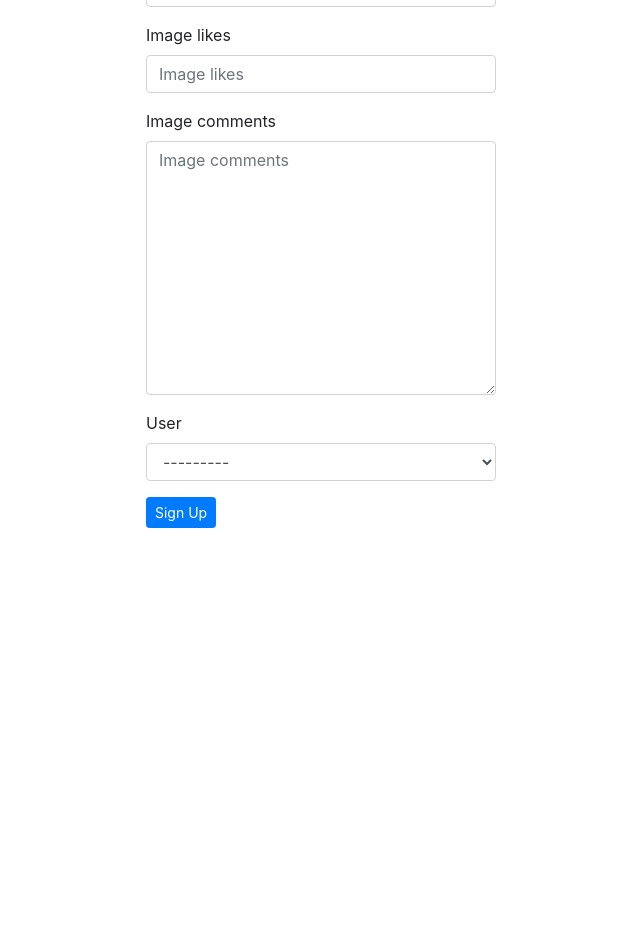
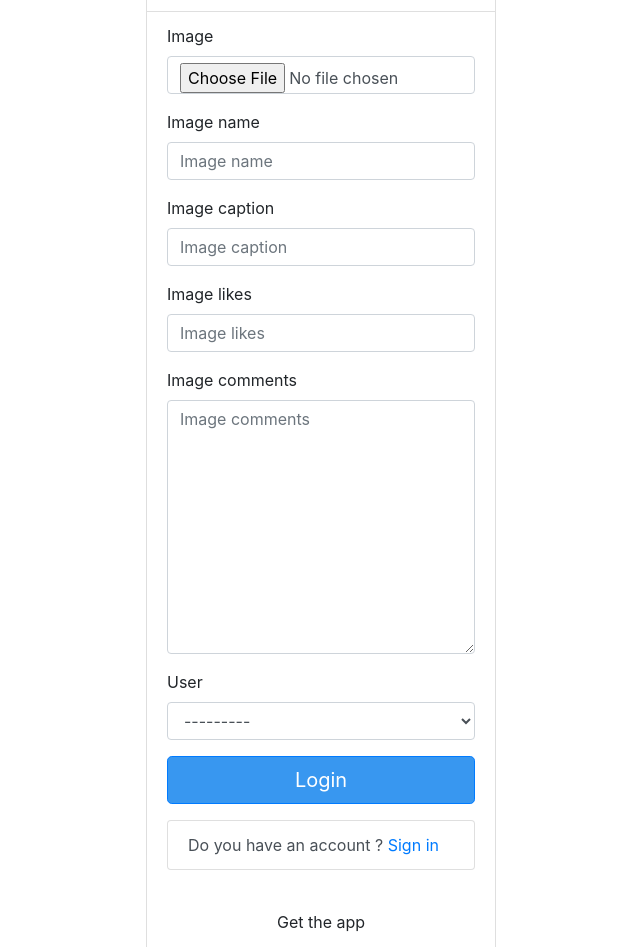
Before and after one commit to KabageMark/insta-clone, a Django app: template instapp/templates/registration/registration_form.html in a window 1280 px wide. Shown: the part 416-1363 px from the top of the page, without its empty margins (319-959 px from the left). Before the commit the page ends 944 px from the top, so only its background shows below. Run offline with Django 3.2, Linux system fonts and the light colour scheme; the template is opened without the code that fills it: values that come from a table or form of the project are taken from there, others are empty; some libraries are stand-ins or nearby versions.

Commit message:
login and registration page styled properly

```diff
--- a/instapp/templates/index.html
+++ b/instapp/templates/index.html
@@ -41,8 +41,8 @@
                                 {%csrf_token%}
 
                                 {% bootstrap_form like %}
-                                <button type='submit'>
-                                    <i class="fa fa-heart" type='submit' style="font-size:30px;">{{img.likes.all|length}}</i>
+                                <button>
+                                    <div><i class="fa fa-heart" type='submit' style="font-size:30px;">{{img.likes.all|length}}</i></div>
 
                                 </button>
                             </form>
--- a/instapp/templates/registration/registration_form.html
+++ b/instapp/templates/registration/registration_form.html
@@ -1,38 +1,69 @@
-{%extends "registration/base.html"%} {% load bootstrap4 %}
+
+
+{% extends "registration/base.html" %}
+{% load bootstrap4 %}
+
 {% block content %}
+<style>
+  .img-fluid{
+    padding-left: 20%;
+  }
+</style>
+
 <div class="container">
-  <div class="row">
-    <!-- Empty div -->
+  <div style=" margin-top:7% "  class="row">
+
     <div class="col-md-4"></div>
+
     <div class="col-md-4">
       {% if form.errors %}
-        <p> Some Information Might be Incorrect </p>
+      <p> Password or Username is incorrect </p>
       {% endif %}
-      <div class="panel panel-default">
+      <div class="list-group">
 
-        <div class="panel-heading">
-          <h3 class="text-center">Sign Up</h3>
+        <div class=" list-group-item panel-heading">
+          <img class="img-fluid" width="auto" src="https://upload.wikimedia.org/wikipedia/commons/thumb/2/2a/Instagram_logo.svg/150px-Instagram_logo.svg.png" alt="">
         </div>
-        <div class="panel-body">
+        <div class= " list-group-item panel-body">
 
-          <form  action="/accounts/register/" method="post">
+          <form action="/accounts/login/" method="post">
             {% csrf_token %}
-            {% bootstrap_form form %}
+            {% bootstrap_form form%}
+
             <div class="form-group">
-              <input type="submit" class="btn btn-primary btn-sm" value="Sign Up">
+              <input style="background-color:#3897f0" type="submit" class="btn btn-primary btn-lg btn-block" value="Login">
             </div>
+            <div class="list-group">
+              <p class="list-group-item list-group-item-action">
+                Do you have an account ? <a href="/accounts/login"> Sign in </a>
+              </p>
+            </div>
+            <br>
 
             <input type="hidden" name="next" value="{{next}}">
 
           </form>
+          <p class="text-center"> Get the app </p>
+          <div class="row">
+            <div class="col-md-6">
+              <img width="100%" src="https://www.instagram.com/static/images/appstore-install-badges/badge_ios_english-en.png/180ae7a0bcf7.png"
+                alt="">
+            </div>
+            <div class="col-md-6">
+              <img width="100%" src="https://www.instagram.com/static/images/appstore-install-badges/badge_android_english-en.png/e9cd846dc748.png"
+                alt="">
+            </div>
+          </div>
+
 
         </div>
 
       </div>
 
     </div>
-    <!-- empty div -->
+
     <div class="col-md-4"></div>
+
   </div>
 </div>
 
```
Also changed, not shown: instapp/templates/registration/login.html (+40 -11 lines).
